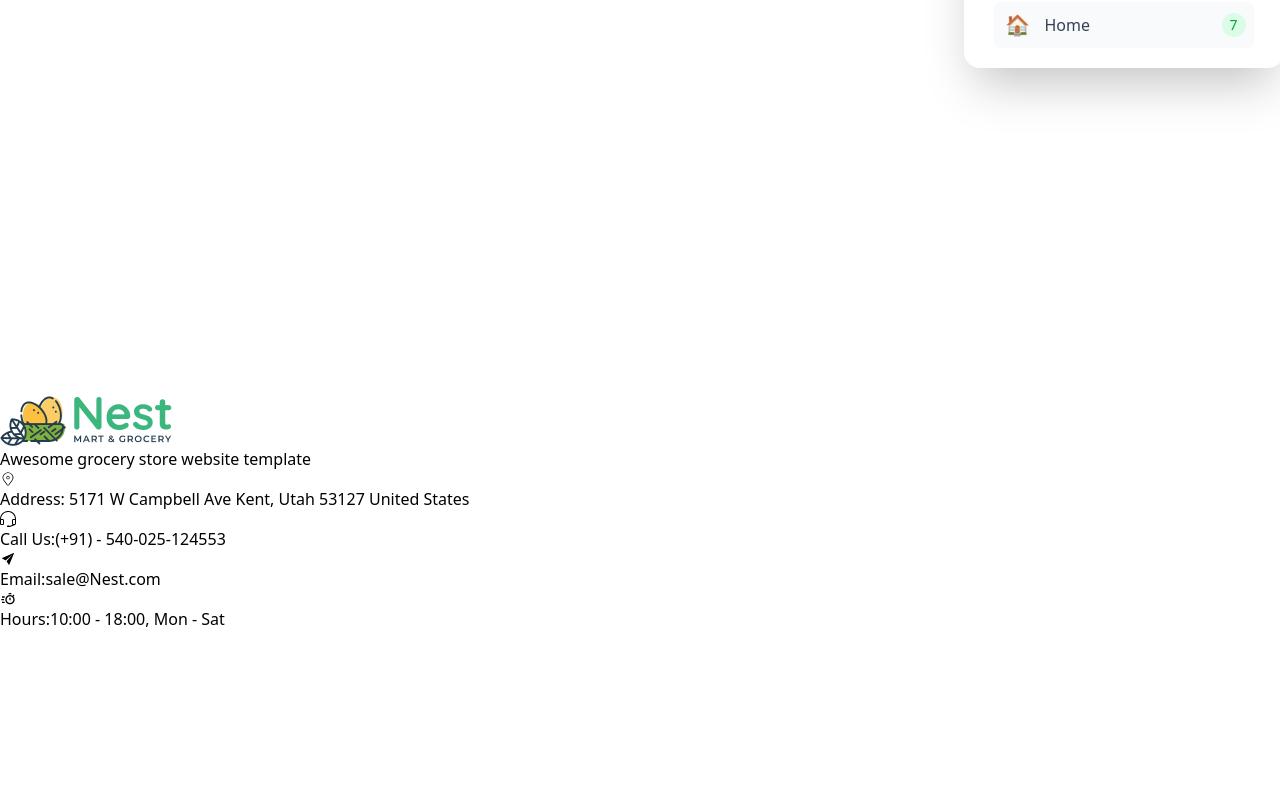
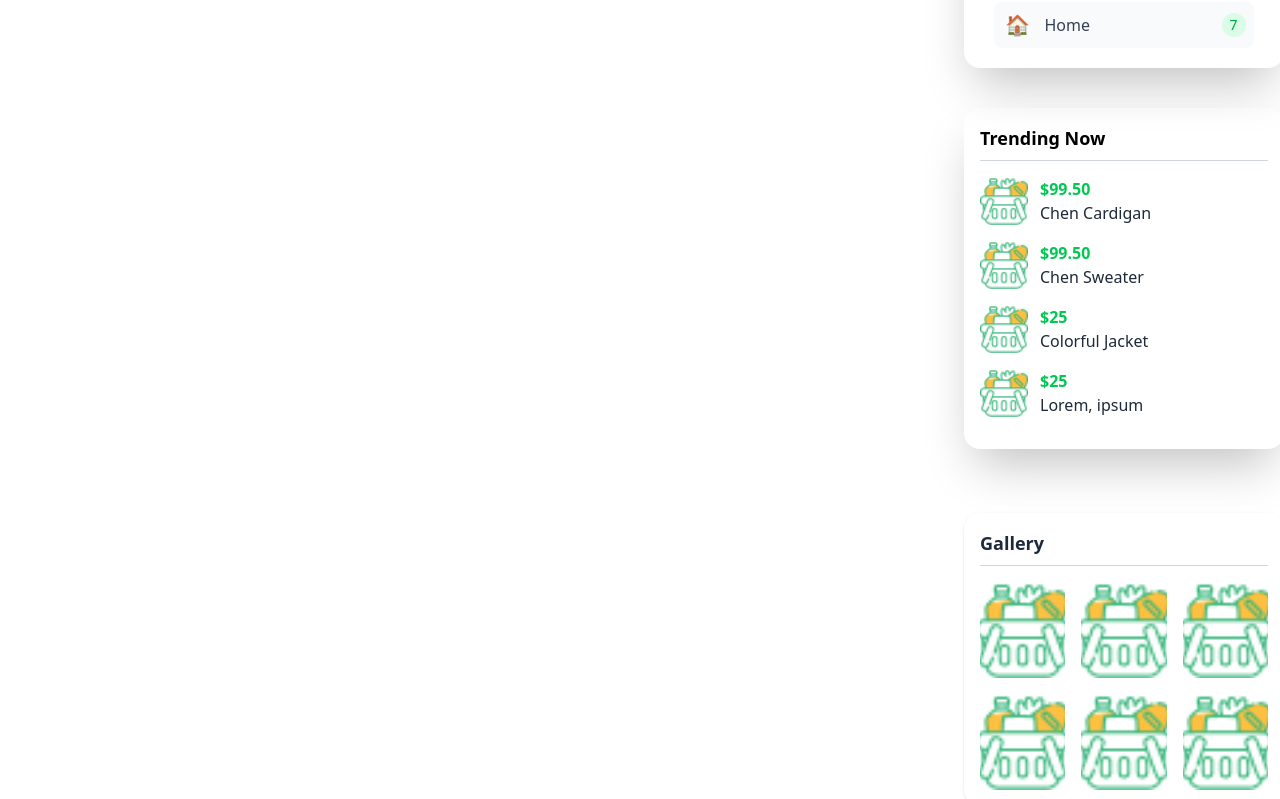
Before and after one commit to mukhriddin42/e-commerce-ui, a React (Vite) app: page /blogs in a window 1280 px wide. Shown: the part 860-1659 px from the top of the page. Before the commit the page ends 1491 px from the top, so only its background shows below. Built offline with nearby package versions, Linux system fonts and the light colour scheme; no server answers.

Commit message:
Mission uncomplicated

```diff
--- a/src/pages/Blogs.jsx
+++ b/src/pages/Blogs.jsx
@@ -17,6 +17,26 @@ const Blogs = () => {
     { id: 5, name: "Fitness", icon: "🏋️" },
     { id: 6, name: "Home", icon: "🏠" },
   ];
+
+
+  const items = [
+    { name: "Chen Cardigan", price: "$99.50", image: savat },
+    { name: "Chen Sweater", price: "$99.50", image: savat },
+    { name: "Colorful Jacket", price: "$25", image: savat },
+    { name: "Lorem, ipsum", price: "$25", image: savat },
+  ];
+
+const galleryImages = [
+  { src: savat, alt: "Carrots" },
+  { src: savat, alt: "Bell Peppers" },
+  { src: savat, alt: "Orange Juice" },
+  { src: savat, alt: "Bananas" },
+  { src: savat, alt: "Watermelon" },
+  { src: savat, alt: "Durian" },
+];
+
+
+
 
   useEffect(()=> {
       axios
@@ -146,7 +166,6 @@ const Blogs = () => {
                   <hr className="mt-1 border-t border-gray-300" />
                 </div>
 
-                {/* Kategoriyalar ro'yxati */}
                 <div className="mt-4">
                   {categories.map((category, index) => (
                     <div
@@ -157,7 +176,7 @@ const Blogs = () => {
                           : "bg-gray-50"
                       }`}
                     >
-                      {/* Ikonka va kategoriya nomi */}
+
                       <div className="flex items-center">
                         <div className="category-icon w-[30px] h-[30px] flex items-center justify-center text-xl">
                           {category.icon}
@@ -167,7 +186,6 @@ const Blogs = () => {
                         </h1>
                       </div>
 
-                      {/* Raqamli belgi */}
                       <div className="badge w-6 h-6 flex items-center justify-center rounded-full bg-green-100 text-green-600 text-sm">
                         {index + 2}
                       </div>
@@ -175,7 +193,41 @@ const Blogs = () => {
                   ))}
                 </div>
               </div>
+            //   filter kategoriya tugadi
             }
+
+    <div className=" m-auto p-4 w-[320px] mt-10 shadow-2xl rounded-2xl">
+      <h3 className=" font-semibold text-lg mb-2">Trending Now</h3>
+      <hr className="border-t border-gray-300 mb-4" />
+      {items.map((item, index) => (
+        <div key={index} className="flex items-center mb-4">
+          <img
+            src={item.image}
+            alt={item.name}
+            className="w-12 h-12 mr-3"
+          />
+          <div>
+            <p className="text-green-500 font-bold">{item.price}</p>
+            <p className="text-gray-800">{item.name}</p>
+          </div>
+        </div>
+      ))}
+    </div>
+
+<div className=" m-auto mt-16 p-4 w-[320px]  shadow rounded-2xl">
+  <h3 className="text-gray-800 font-semibold text-lg mb-2">Gallery</h3>
+  <hr className="border-t border-gray-300 mb-4" />
+  <div className="grid grid-cols-3 gap-4">
+    {galleryImages.map((image, index) => (
+      <img
+        key={index}
+        src={image.src}
+        alt={image.alt}
+        className="w-full h-24 object-cover rounded-md"
+      />
+    ))}
+  </div>
+</div>
           </div>
         </div>
       </div>
```
